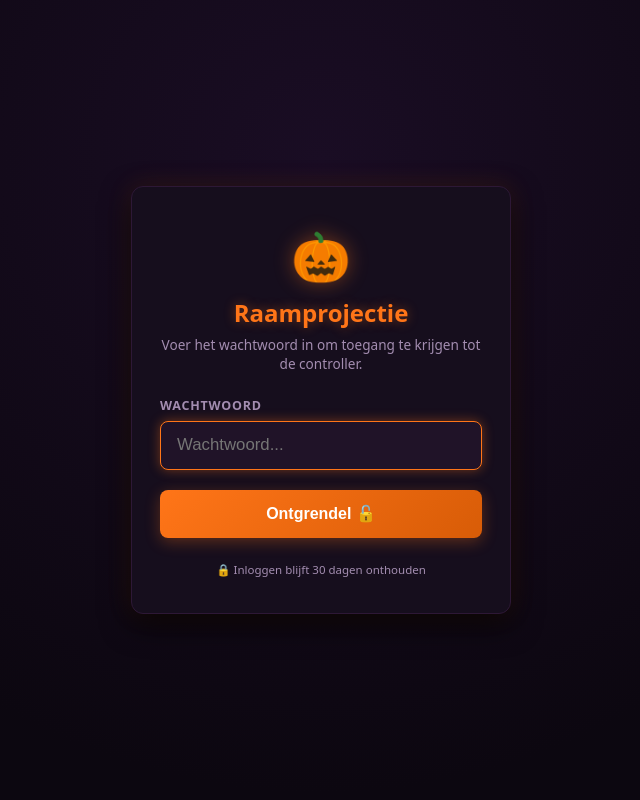
After one commit to Stokstaart/ag_halloween, a FastAPI app: template app/templates/login.html in a window 1280 px wide. The commit adds this page. Shown: the whole page, without its empty margins (319-959 px from the left). Run offline with FastAPI, Linux system fonts and the light colour scheme; the template is opened without the code that fills it, so the values that code supplies are empty.

Commit message:
Add lightweight login page and 30-day session cookie authentication

```diff
--- a/app/config.py
+++ b/app/config.py
@@ -13,9 +13,9 @@ HOST = os.getenv("HOST", "0.0.0.0")
 PORT = int(os.getenv("PORT", "8088"))
 DEBUG = os.getenv("DEBUG", "false").lower() in ("true", "1", "yes")
 
-# Beveiliging: optioneel authenticatietoken
+# Beveiliging: optioneel authenticatietoken of wachtwoord
 # Indien leeg: onbeveiligde LAN-modus (duidelijk weergegeven in de UI)
-AUTH_TOKEN = os.getenv("AUTH_TOKEN", "").strip()
+AUTH_TOKEN = os.getenv("AUTH_TOKEN", os.getenv("PASSWORD", "")).strip()
 
 # Timing en effectparameters
 COOLDOWN_SECONDS = float(os.getenv("COOLDOWN_SECONDS", "0.0"))
--- a/app/main.py
+++ b/app/main.py
@@ -2,6 +2,7 @@
 import asyncio
 import json
 import logging
+import urllib.parse
 from pathlib import Path
 from typing import Any, Dict, Optional
 
@@ -17,7 +18,7 @@ from fastapi import (
     WebSocketDisconnect,
     status,
 )
-from fastapi.responses import HTMLResponse, JSONResponse
+from fastapi.responses import HTMLResponse, JSONResponse, RedirectResponse
 from fastapi.security import HTTPAuthorizationCredentials, HTTPBearer
 from fastapi.staticfiles import StaticFiles
 from fastapi.templating import Jinja2Templates
@@ -136,8 +137,36 @@ scheduler = AutoScareScheduler(
 )
 
 
-# Beveiliging: optionele Bearer auth
+# Beveiliging: optionele Bearer / cookie / token auth
 bearer_scheme = HTTPBearer(auto_error=False)
+
+
+def is_authenticated(request: Request, token_param: Optional[str] = None) -> bool:
+    """Controleert of een verzoek geauthenticeerd is via cookie, token of header."""
+    if not AUTH_TOKEN:
+        return True  # Onbeveiligde LAN-modus
+
+    # 1. Cookie check (voor web-sessies)
+    if request.cookies.get("auth_token") == AUTH_TOKEN:
+        return True
+
+    # 2. Query parameter (?token=...)
+    if token_param and token_param == AUTH_TOKEN:
+        return True
+    req_token = request.query_params.get("token")
+    if req_token and req_token == AUTH_TOKEN:
+        return True
+
+    # 3. Headers (voor curl, Home Assistant of externe API-aanroepen)
+    x_token = request.headers.get("X-Auth-Token")
+    if x_token and x_token == AUTH_TOKEN:
+        return True
+
+    auth_hdr = request.headers.get("Authorization", "")
+    if auth_hdr.startswith("Bearer ") and auth_hdr[7:].strip() == AUTH_TOKEN:
+        return True
+
+    return False
 
 
 def verify_token(
@@ -145,21 +174,14 @@ def verify_token(
     auth_header: Optional[HTTPAuthorizationCredentials] = Security(bearer_scheme),
     token_param: Optional[str] = Query(None, alias="token"),
 ) -> bool:
-    """Valideert toegangstoken indien AUTH_TOKEN geconfigureerd is."""
+    """Valideert toegangstoken voor REST endpoints indien AUTH_TOKEN geconfigureerd is."""
     if not AUTH_TOKEN:
-        return True  # Onbeveiligde LAN-modus toegestaan
-
-    # Check header
-    if auth_header and auth_header.credentials == AUTH_TOKEN:
         return True
 
-    # Check X-Auth-Token header
-    x_token = request.headers.get("X-Auth-Token")
-    if x_token and x_token == AUTH_TOKEN:
+    if is_authenticated(request, token_param):
         return True
 
-    # Check query param (?token=...)
-    if token_param and token_param == AUTH_TOKEN:
+    if auth_header and auth_header.credentials == AUTH_TOKEN:
         return True
 
     raise HTTPException(
@@ -208,16 +230,93 @@ class SoundRequest(BaseModel):
 # HTML Views
 # ==========================================
 
+@app.get("/login", response_class=HTMLResponse)
+async def view_login(request: Request, next: Optional[str] = "/control", token: Optional[str] = None):
+    """Toont het inlogscherm (of stuurt door indien al ingelogd)."""
+    if not AUTH_TOKEN or is_authenticated(request, token):
+        target = next or "/control"
+        return RedirectResponse(url=target, status_code=status.HTTP_303_SEE_OTHER)
+
+    return templates.TemplateResponse(
+        "login.html",
+        {
+            "request": request,
+            "next_url": next or "/control",
+            "error": None,
+        },
+    )
+
+
+@app.post("/login")
+async def handle_login(request: Request):
+    """Verwerkt het ingevoerde wachtwoord en zet een beveiligde 30-dagen cookie."""
+    next_url = "/control"
+    password = ""
+
+    # Ondersteun zowel gewone HTML-form submit als JSON-post zonder externe multipart-libs
+    content_type = request.headers.get("content-type", "")
+    if "application/json" in content_type:
+        try:
+            body = await request.json()
+            password = str(body.get("password", "")).strip()
+            next_url = str(body.get("next", "/control")).strip() or "/control"
+        except Exception:
+            pass
+    else:
+        try:
+            raw_body = await request.body()
+            form_data = urllib.parse.parse_qs(raw_body.decode("utf-8"))
+            password = form_data.get("password", [""])[0].strip()
+            next_url = form_data.get("next", ["/control"])[0].strip() or "/control"
+        except Exception:
+            pass
+
+    if not AUTH_TOKEN or password == AUTH_TOKEN:
+        response = RedirectResponse(url=next_url, status_code=status.HTTP_303_SEE_OTHER)
+        if AUTH_TOKEN:
+            response.set_cookie(
+                key="auth_token",
+                value=AUTH_TOKEN,
+                max_age=30 * 24 * 3600,  # 30 dagen onthouden
+                httponly=True,
+                samesite="lax",
+                secure=False,  # Werkt via zowel HTTP lokaal als HTTPS reverse proxy
+            )
+        return response
+
+    return templates.TemplateResponse(
+        "login.html",
+        {
+            "request": request,
+            "next_url": next_url,
+            "error": "Onjuist wachtwoord. Probeer het opnieuw.",
+        },
+        status_code=status.HTTP_401_UNAUTHORIZED,
+    )
+
+
+@app.get("/logout")
+async def handle_logout():
+    """Logt de gebruiker uit en verwijdert de auth cookie."""
+    response = RedirectResponse(url="/login", status_code=status.HTTP_303_SEE_OTHER)
+    response.delete_cookie(key="auth_token")
+    return response
+
+
 @app.get("/", response_class=HTMLResponse)
 async def view_index(request: Request, token: Optional[str] = None):
     """Startpagina met snelkoppelingen naar controller en projectiescherm."""
     auth_configured = bool(AUTH_TOKEN)
-    token_valid = not auth_configured or (token == AUTH_TOKEN)
+    token_valid = is_authenticated(request, token)
+
+    if auth_configured and not token_valid:
+        return RedirectResponse(url="/login?next=/", status_code=status.HTTP_303_SEE_OTHER)
+
     return templates.TemplateResponse(
         "index.html",
         {
             "request": request,
-            "token": token or "",
+            "token": token or request.cookies.get("auth_token", ""),
             "auth_configured": auth_configured,
             "token_valid": token_valid,
             "screen_count": len(manager.screen_connections),
@@ -230,16 +329,14 @@ async def view_index(request: Request, token: Optional[str] = None):
 @app.get("/screen", response_class=HTMLResponse)
 async def view_screen(request: Request, token: Optional[str] = None, debug: Optional[str] = None):
     """Projectiescherm interface voor weergave op de beamer."""
-    if AUTH_TOKEN and token != AUTH_TOKEN:
-        return HTMLResponse(
-            "<h3>Toegang geweigerd: Authenticatietoken vereist op /screen?token=...</h3>",
-            status_code=401,
-        )
+    if AUTH_TOKEN and not is_authenticated(request, token):
+        return RedirectResponse(url="/login?next=/screen", status_code=status.HTTP_303_SEE_OTHER)
+
     return templates.TemplateResponse(
         "screen.html",
         {
             "request": request,
-            "token": token or "",
+            "token": token or request.cookies.get("auth_token", ""),
             "debug": debug == "1" or DEBUG,
             "background": engine.get_background(),
         },
@@ -249,16 +346,14 @@ async def view_screen(request: Request, token: Optional[str] = None, debug: Opti
 @app.get("/control", response_class=HTMLResponse)
 async def view_control(request: Request, token: Optional[str] = None):
     """Mobiele controller interface voor smartphone."""
-    if AUTH_TOKEN and token != AUTH_TOKEN:
-        return HTMLResponse(
-            "<h3>Toegang geweigerd: Authenticatietoken vereist op /control?token=...</h3>",
-            status_code=401,
-        )
+    if AUTH_TOKEN and not is_authenticated(request, token):
+        return RedirectResponse(url="/login?next=/control", status_code=status.HTTP_303_SEE_OTHER)
+
     return templates.TemplateResponse(
         "control.html",
         {
             "request": request,
-            "token": token or "",
+            "token": token or request.cookies.get("auth_token", ""),
             "auth_configured": bool(AUTH_TOKEN),
             "status": engine.get_status(),
             "effects": engine.get_effects_list(only_configured=True),
@@ -564,9 +659,11 @@ async def api_disable(payload: DisableRequest, authenticated: bool = Depends(ver
 @app.websocket("/ws")
 async def websocket_endpoint(websocket: WebSocket):
     """Realtime communicatie tussen controller, server en beamer."""
-    # Check optioneel token via query params
+    # Check optioneel token via query params of cookie
     query_token = websocket.query_params.get("token", "")
-    if AUTH_TOKEN and query_token != AUTH_TOKEN:
+    cookie_token = websocket.cookies.get("auth_token", "")
+    client_token = query_token or cookie_token
+    if AUTH_TOKEN and client_token != AUTH_TOKEN:
         await websocket.close(code=status.WS_1008_POLICY_VIOLATION)
         logger.warning("WebSocket verbinding geweigerd: ongeldig token.")
         return
--- /dev/null
+++ b/app/templates/login.html
@@ -0,0 +1,150 @@
+<!DOCTYPE html>
+<html lang="nl">
+<head>
+  <meta charset="UTF-8">
+  <meta name="viewport" content="width=device-width, initial-scale=1.0, maximum-scale=1.0, user-scalable=no">
+  <title>Login - Halloween Raamprojectie</title>
+  <style>
+    :root {
+      --bg: #0c0710;
+      --card-bg: #160e1d;
+      --orange: #ff7518;
+      --orange-glow: rgba(255, 117, 24, 0.4);
+      --crimson: #c62828;
+      --text: #f0e6d2;
+      --text-muted: #a38db0;
+      --border: #2d1836;
+      --radius: 12px;
+    }
+    * { box-sizing: border-box; margin: 0; padding: 0; }
+    body {
+      background: radial-gradient(circle at 50% 20%, #1a0d24 0%, var(--bg) 70%);
+      color: var(--text);
+      font-family: system-ui, -apple-system, BlinkMacSystemFont, 'Segoe UI', Roboto, sans-serif;
+      min-height: 100vh;
+      display: flex;
+      align-items: center;
+      justify-content: center;
+      padding: 1.5rem;
+    }
+    .login-card {
+      background: var(--card-bg);
+      border: 1px solid var(--border);
+      border-radius: var(--radius);
+      padding: 2.25rem 1.75rem;
+      width: 100%;
+      max-width: 380px;
+      box-shadow: 0 10px 30px rgba(0, 0, 0, 0.8), 0 0 25px rgba(255, 117, 24, 0.15);
+      text-align: center;
+    }
+    .login-icon {
+      font-size: 3rem;
+      margin-bottom: 0.5rem;
+      filter: drop-shadow(0 0 10px var(--orange-glow));
+    }
+    h1 {
+      font-size: 1.5rem;
+      color: var(--orange);
+      margin-bottom: 0.35rem;
+      text-shadow: 0 0 12px var(--orange-glow);
+    }
+    p.subtitle {
+      color: var(--text-muted);
+      font-size: 0.85rem;
+      margin-bottom: 1.5rem;
+      line-height: 1.4;
+    }
+    .error-box {
+      background: rgba(198, 40, 40, 0.2);
+      border: 1px solid var(--crimson);
+      color: #ff99aa;
+      padding: 0.65rem 0.85rem;
+      border-radius: 8px;
+      font-size: 0.82rem;
+      margin-bottom: 1.25rem;
+      display: flex;
+      align-items: center;
+      justify-content: center;
+      gap: 0.4rem;
+    }
+    .form-group {
+      margin-bottom: 1.25rem;
+      text-align: left;
+    }
+    label {
+      display: block;
+      font-size: 0.78rem;
+      color: var(--text-muted);
+      text-transform: uppercase;
+      letter-spacing: 0.8px;
+      margin-bottom: 0.4rem;
+      font-weight: 600;
+    }
+    input[type="password"], input[type="text"] {
+      width: 100%;
+      background: #201328;
+      border: 1px solid var(--border);
+      border-radius: 8px;
+      padding: 0.85rem 1rem;
+      color: #fff;
+      font-size: 1.05rem;
+      outline: none;
+      transition: border-color 0.2s, box-shadow 0.2s;
+    }
+    input[type="password"]:focus, input[type="text"]:focus {
+      border-color: var(--orange);
+      box-shadow: 0 0 12px var(--orange-glow);
+    }
+    .btn-submit {
+      width: 100%;
+      background: linear-gradient(135deg, #ff7518 0%, #d85c07 100%);
+      color: #fff;
+      border: none;
+      border-radius: 8px;
+      padding: 0.9rem;
+      font-size: 1rem;
+      font-weight: 700;
+      cursor: pointer;
+      box-shadow: 0 4px 15px rgba(255, 117, 24, 0.3);
+      transition: transform 0.1s, box-shadow 0.15s;
+    }
+    .btn-submit:hover {
+      box-shadow: 0 4px 20px rgba(255, 117, 24, 0.5);
+    }
+    .btn-submit:active {
+      transform: scale(0.97);
+    }
+    .login-footer {
+      margin-top: 1.5rem;
+      font-size: 0.72rem;
+      color: var(--text-muted);
+    }
+  </style>
+</head>
+<body>
+  <div class="login-card">
+    <div class="login-icon">🎃</div>
+    <h1>Raamprojectie</h1>
+    <p class="subtitle">Voer het wachtwoord in om toegang te krijgen tot de controller.</p>
+
+    {% if error %}
+      <div class="error-box">
+        <span>⚠️</span> <span>{{ error }}</span>
+      </div>
+    {% endif %}
+
+    <form method="POST" action="/login">
+      <input type="hidden" name="next" value="{{ next_url or '/control' }}">
+      <div class="form-group">
+        <label for="password">Wachtwoord</label>
+        <input type="password" id="password" name="password" required autofocus placeholder="Wachtwoord..." autocomplete="current-password">
+      </div>
+      <button type="submit" class="btn-submit">Ontgrendel 🔓</button>
+    </form>
+
+    <div class="login-footer">
+      🔒 Inloggen blijft 30 dagen onthouden
+    </div>
+  </div>
+</body>
+</html>
--- a/compose.yaml
+++ b/compose.yaml
@@ -12,6 +12,7 @@ services:
       - HOST=0.0.0.0
       - PORT=8088
       - AUTH_TOKEN=${AUTH_TOKEN:-}
+      - PASSWORD=${PASSWORD:-}
       - COOLDOWN_SECONDS=${COOLDOWN_SECONDS:-0.0}
       - MAX_EFFECT_DURATION_SECONDS=${MAX_EFFECT_DURATION_SECONDS:-300.0}
       - DEBUG=${DEBUG:-false}
```
Also changed, not shown: app/templates/control.html (+5 -2 lines), tests/test_auth.py (+39 -0 lines), 2 other files.
